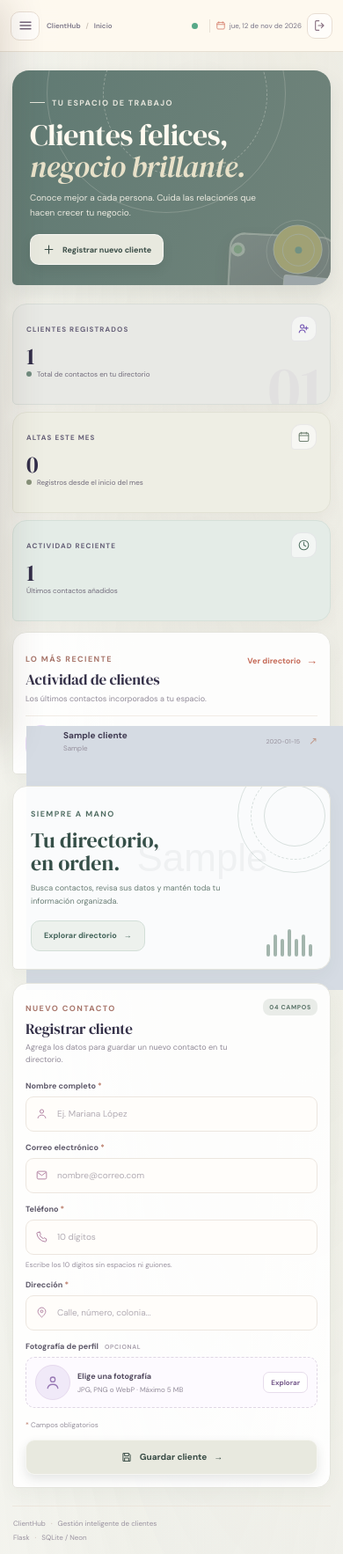
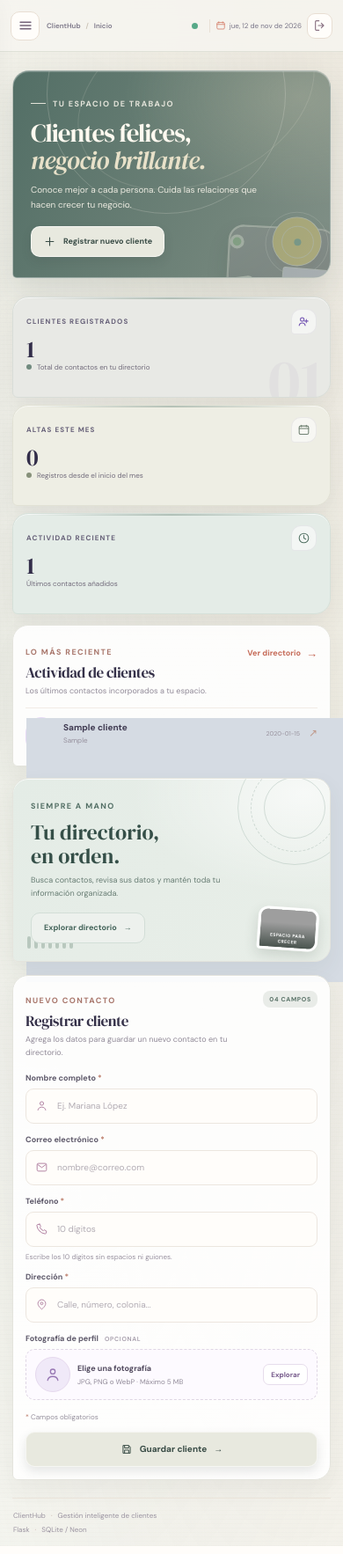
Before and after one commit to achincallu-code/registro_clientes, a Flask app: page / in a window 390 px wide; the page is wider, and only the part inside the window is pictured. Shown: that part at 88% size. Run offline with Flask 3, Linux system fonts and the light colour scheme; the visitor is signed in with stand-in values (Sample User, id 1); tables that the repository leaves empty hold one stand-in row (values such as "Sample post"); grey boxes marked "Sample" are stand-in pictures; some libraries are stand-ins or nearby versions; grey boxes are pictures that could not be loaded.

Commit message:
Enhance ClientHub dashboard visuals
Co-authored-by: Copilot <223556219+Copilot@users.noreply.github.com>

```diff
--- a/static/estilos.css
+++ b/static/estilos.css
@@ -204,7 +204,7 @@ h1, h2, h3, p { margin-top: 0; }
 .empty-state small { color: #928c9b; font-size: 9px; line-height: 1.5; }
 .compact-empty { min-height: 100px; padding: 10px 0; }
 .shortcut-panel { position: relative; min-height: 220px; padding: 20px; overflow: hidden; border-color: #c8e5d6; background: #d9f0e3; animation: rise-in .5s .14s both; }
-.shortcut-panel > :not(.shortcut-orb):not(.shortcut-decoration) { position: relative; z-index: 1; }
+.shortcut-panel > :not(.shortcut-orb):not(.shortcut-decoration):not(.shortcut-photo) { position: relative; z-index: 1; }
 .shortcut-panel .eyebrow { color: #488874; }
 .shortcut-panel h2 { margin: 10px 0 7px; color: #285d51; font: 400 24px/1.1 var(--display); }
 .shortcut-panel p { max-width: 240px; margin: 0 0 14px; color: #548475; font-size: 9px; line-height: 1.65; }
@@ -743,3 +743,197 @@ a.contact-detail:hover { color: #58766b; }
 @media (prefers-reduced-motion: reduce) {
   .page-photo-card img { transition: none; }
 }
+
+body {
+  background:
+    radial-gradient(ellipse at 86% 4%, rgba(196, 177, 147, .2), transparent 30rem),
+    radial-gradient(ellipse at 12% 48%, rgba(186, 205, 193, .16), transparent 34rem),
+    repeating-linear-gradient(0deg, rgba(89, 105, 95, .014) 0, rgba(89, 105, 95, .014) 1px, transparent 1px, transparent 5px),
+    var(--paper);
+}
+
+.sidebar {
+  box-shadow: 5px 0 24px rgba(48, 62, 54, .035);
+}
+
+.brand-mark {
+  box-shadow: 0 5px 12px rgba(72, 101, 88, .2), inset 0 1px rgba(255,255,255,.55);
+}
+
+.nav-link {
+  transition: color .18s ease, background .18s ease, border-color .18s ease, transform .18s ease;
+}
+
+.nav-link:hover {
+  border-color: #e0e5df;
+  background: rgba(255,255,255,.62);
+  transform: translateX(2px);
+}
+
+.topbar {
+  border-bottom-color: rgba(218, 220, 211, .8);
+  background: rgba(247, 246, 241, .82);
+  backdrop-filter: blur(14px);
+}
+
+.welcome-row {
+  position: relative;
+  isolation: isolate;
+  border: 1px solid rgba(255,255,255,.4);
+  background:
+    radial-gradient(ellipse at 90% 12%, rgba(229, 220, 193, .25), transparent 43%),
+    linear-gradient(112deg, #536f66, #71847a 68%, #819087);
+  box-shadow: 0 16px 34px rgba(57, 78, 68, .14), inset 0 1px rgba(255,255,255,.22);
+}
+
+.welcome-row::after {
+  position: absolute;
+  z-index: -1;
+  right: 27%;
+  bottom: -96px;
+  width: 280px;
+  height: 190px;
+  border: 1px solid rgba(240, 235, 217, .14);
+  border-radius: 50%;
+  content: "";
+  transform: rotate(-24deg);
+}
+
+.welcome-copy h1 {
+  font-size: clamp(29px, 3.2vw, 38px);
+  letter-spacing: -.035em;
+}
+
+.welcome-photo {
+  box-shadow: 0 15px 32px rgba(34, 48, 41, .29);
+}
+
+.welcome-photo-detail {
+  position: absolute;
+  z-index: 4;
+  bottom: 8px;
+  left: -1px;
+  width: 76px;
+  height: 59px;
+  border: 3px solid #f7f5eb;
+  border-radius: 11px 11px 11px 4px;
+  object-fit: cover;
+  box-shadow: 0 8px 18px rgba(33, 47, 40, .25);
+  transform: rotate(-7deg);
+}
+
+.metric-card {
+  border-radius: 18px 18px 18px 6px;
+  box-shadow: 0 9px 22px rgba(52, 62, 57, .07), inset 0 1px rgba(255,255,255,.62);
+}
+
+.metric-card::after {
+  position: absolute;
+  top: 0;
+  right: 18px;
+  left: 18px;
+  height: 2px;
+  border-radius: 0 0 3px 3px;
+  background: linear-gradient(90deg, transparent, rgba(104, 132, 117, .45), transparent);
+  content: "";
+}
+
+.surface,
+.table-shell,
+.contact-card {
+  border-radius: 18px 18px 18px 6px;
+  box-shadow: 0 10px 26px rgba(52, 62, 57, .055), inset 0 1px rgba(255,255,255,.76);
+}
+
+.activity-item {
+  transition: background .18s ease, padding .18s ease;
+}
+
+.activity-item:hover {
+  padding-right: 9px;
+  padding-left: 9px;
+  border-radius: 12px;
+  background: #f5f6f2;
+}
+
+.shortcut-panel {
+  background:
+    radial-gradient(ellipse at 92% 8%, rgba(255,255,255,.68), transparent 42%),
+    linear-gradient(135deg, #e4ece6, #e8eee8);
+  box-shadow: 0 10px 24px rgba(52, 81, 67, .07), inset 0 1px rgba(255,255,255,.76);
+}
+
+.shortcut-panel > .shortcut-photo {
+  position: absolute;
+  z-index: 2;
+  right: 17px;
+  bottom: 15px;
+  width: 82px;
+  height: 57px;
+  overflow: hidden;
+  border: 3px solid rgba(255,255,255,.94);
+  border-radius: 11px 11px 11px 4px;
+  box-shadow: 0 6px 15px rgba(49, 68, 57, .16);
+  transform: rotate(4deg);
+}
+
+.shortcut-photo img {
+  width: 100%;
+  height: 100%;
+  object-fit: cover;
+}
+
+.shortcut-photo > span {
+  position: absolute;
+  right: 0;
+  bottom: 0;
+  left: 0;
+  padding: 11px 3px 3px;
+  background: linear-gradient(transparent, rgba(34, 49, 41, .68));
+  color: #fff;
+  font-size: 5px;
+  font-weight: 700;
+  letter-spacing: .08em;
+  text-align: center;
+}
+
+.shortcut-decoration {
+  right: auto;
+  left: 22px;
+  opacity: .35;
+}
+
+.section-header h2 {
+  letter-spacing: -.025em;
+}
+
+.page-photo-card {
+  border-radius: 15px 15px 15px 5px;
+  box-shadow: 0 10px 22px rgba(47, 57, 52, .12);
+}
+
+.button,
+.export-link,
+.photo-choose {
+  transition: transform .18s ease, box-shadow .18s ease, background .18s ease, border-color .18s ease;
+}
+
+.button:hover,
+.export-link:hover {
+  transform: translateY(-2px);
+}
+
+@media (max-width: 720px) {
+  .welcome-row::after { right: 3%; }
+  .welcome-photo-detail { width: 61px; height: 48px; }
+  .shortcut-panel > .shortcut-photo { width: 69px; height: 49px; right: 13px; bottom: 12px; }
+  .shortcut-decoration { left: 16px; }
+}
+
+@media (prefers-reduced-motion: reduce) {
+  .nav-link,
+  .activity-item,
+  .button,
+  .export-link,
+  .photo-choose { transition: none; }
+}
--- a/templates/index.html
+++ b/templates/index.html
@@ -14,6 +14,7 @@
   </div>
   <div class="welcome-art" aria-hidden="true">
     <img class="welcome-photo" src="https://images.unsplash.com/photo-1552664730-d307ca884978?auto=format&amp;fit=crop&amp;w=900&amp;q=80" alt="" fetchpriority="high">
+    <img class="welcome-photo-detail" src="https://images.unsplash.com/photo-1521737711867-e3b97375f902?auto=format&amp;fit=crop&amp;w=420&amp;q=75" alt="" loading="lazy">
     <span class="art-disc"></span>
     <span class="art-ring"></span>
     <span class="art-label">RELACIONES<br><em>QUE CRECEN</em></span>
@@ -76,6 +77,10 @@
 
   <aside class="surface shortcut-panel">
     <span class="shortcut-orb" aria-hidden="true"></span>
+    <span class="shortcut-photo" aria-hidden="true">
+      <img src="https://images.unsplash.com/photo-1524758631624-e2822e304c36?auto=format&amp;fit=crop&amp;w=500&amp;q=75" alt="" loading="lazy">
+      <span>ESPACIO PARA CRECER</span>
+    </span>
     <span class="eyebrow">SIEMPRE A MANO</span>
     <h2>Tu directorio,<br>en orden.</h2>
     <p>Busca contactos, revisa sus datos y mantén toda tu información organizada.</p>
```
